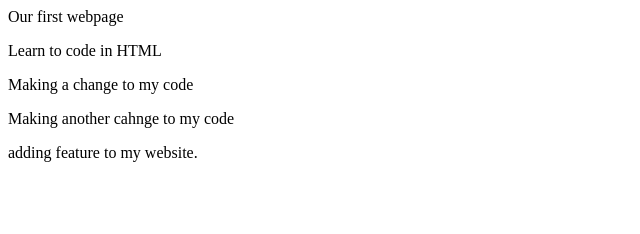
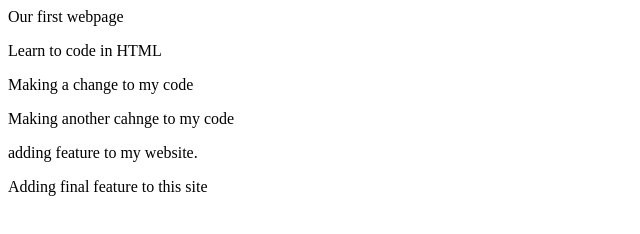
Before and after one commit to savitha87/New-folder--2-, a plain HTML site: page index.html in a window 1280 px wide. Shown: the whole page, without its empty margins (0-640 px from the left). Drawn offline with Linux system fonts and the light colour scheme.

Commit message:
Merging to Master

```diff
--- a/index.html
+++ b/index.html
@@ -7,5 +7,6 @@
         <p> Making a change to my code</p>
         <p>Making another cahnge to my code</p>
         <p> adding feature to my website.</p>
+        <p> Adding final feature to this site</p>
     </body>
 </html>
```
